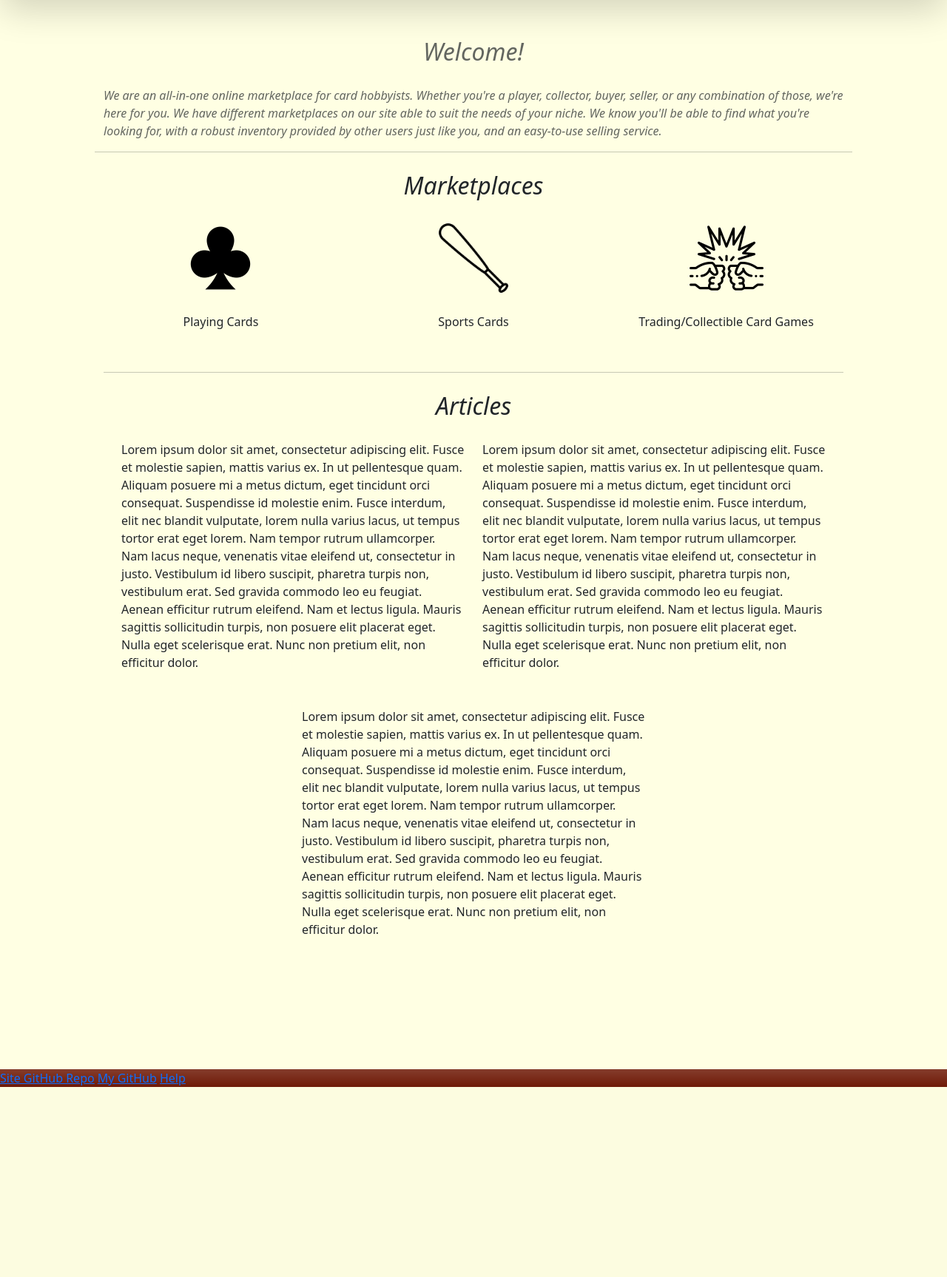
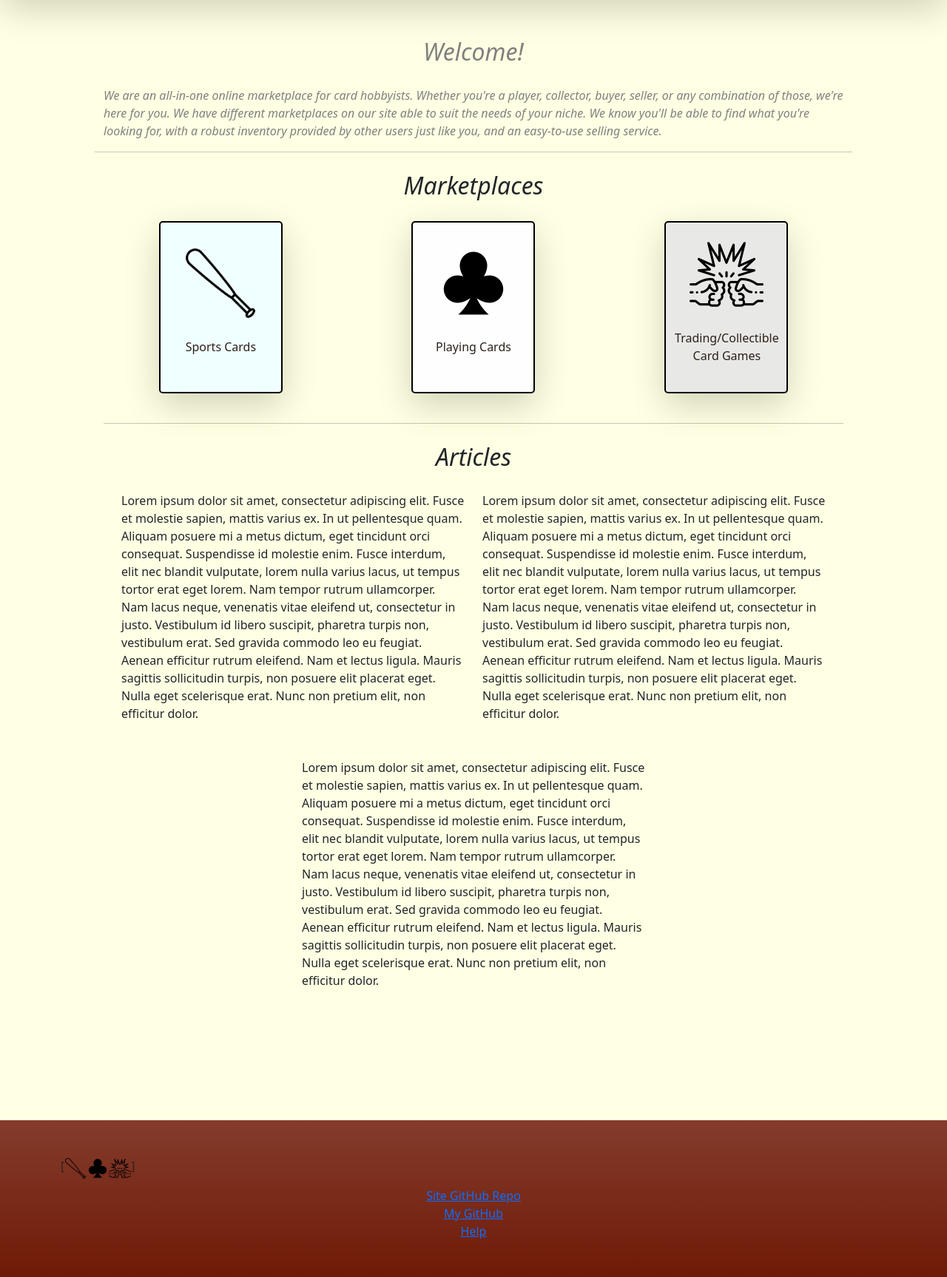
Before and after one commit to evschl/CardSiteClass, a web app: file index.html in a window 1280 px wide. Shown: the part 87-1814 px from the top of the page at 74% size. Before the commit the page ends 1557 px from the top, so only its background shows below. Run offline with its HTML, style and script files only (its server is not run), Linux system fonts and the light colour scheme.

Commit message:
Work on footer logos, marketplace containers finished

```diff
--- a/index.html
+++ b/index.html
@@ -34,7 +34,7 @@
                         <button class="btn btn-outline-success my-2 my-sm-0" id="submitBtn" type="submit"><img id="searchImg" src="images/search.png" class="searchBtn"></button>
                     </form>
                 </div>
-                <a href="index.html" id="homeBtn">
+                <a href="index.html" id="linkBtn">
                     <div class="d-flex" id="siteTitle">
                         <h1>CardCommunity</h1>
                     </div>
@@ -65,21 +65,27 @@
             <div class="container-sm" id="bodyContainer">
                 <h2 id="sectionHeader">Marketplaces</h2>
                 <div class="container-sm" id="marketplaceHomeContainer">
-                    <div class="container-sm" id="playingCardMarket">
-                        <a href="marketplace.html"><img id="marketplaceImg" src="images/clubs.png"></a>
-                        <br>
-                        <p id="marketplaceText">Playing Cards</p>
-                    </div>
-                    <div class="container-sm" id="sportMarket">
-                        <a href="marketplace.html"><img id="marketplaceImg" src="images/bat.png"></a>
+                    <a id="linkBtn" href="marketplace.html">
+                        <div class="shadow-lg container-sm" id="sportMarket">
+                            <img id="marketplaceImg" src="images/bat.png">
                             <br>
                             <p id="marketplaceText">Sports Cards</p>
                         </div>
-                    <div class="container-sm" id="magicMarket">
-                        <a href="marketplace.html"><img id="marketplaceImg" src="images/clash.png"></a>
+                    </a>
+                    <a id="linkBtn" href="marketplace.html">
+                        <div class="shadow-lg container-sm" id="playingCardMarket">
+                            <img id="marketplaceImg" src="images/clubs.png">
+                            <br>
+                            <p id="linkBtn">Playing Cards</p>
+                        </div>
+                    </a>
+                    <a id="linkBtn" href="marketplace.html">
+                        <div class="shadow-lg container-sm" id="magicMarket">
+                            <img id="marketplaceImg" src="images/clash.png">
                             <br>
                             <p id="marketplaceText">Trading/Collectible Card Games</p>
                         </div>
+                    </a>
                 </div>
                 <br>
                 <hr>
@@ -93,6 +99,19 @@
         </main>
 
         <footer class="bg-gradient">
+            <div class="container-sm" id="logoContainer">
+                <p>[</p>
+                    <a href="marketplace.html">
+                        <img id="footerImg" src="images/bat.png" class="imgSports">
+                    </a>
+                    <a href="marketplace.html">
+                        <img id="footerImg" src="images/clubs.png" class="imgPlaying">
+                    </a>
+                    <a href="marketplace.html">
+                        <img id="footerImg" src="images/clash.png" class="imgTCG">
+                    </a>
+                <p>]</p>
+            </div>
             <a id="footLink" href="https://github.com/evschl/CardSiteClass">Site GitHub Repo</a>
             <a id="footLink" href="https://github.com/evschl">My GitHub</a>
             <ln></ln>
--- a/styles/index.css
+++ b/styles/index.css
@@ -17,8 +17,8 @@ body {
 
 header {
     background-color: #c8763e;
+    position: fixed;
     width: 100%;
-    position: fixed;
     border: 5px 5px 5px 0px;
     border-radius: 0px 0px 10px 10px;
     border-style: solid;
@@ -33,7 +33,10 @@ main {
 footer {
     background: #6f1a07;
     position: sticky;
-    height: 20%;
+    display: flex;
+    flex-flow: column nowrap;
+    align-items: center;
+    padding: 50px;
 }
 
 #headerNavContainer {
@@ -42,7 +45,7 @@ footer {
     justify-content: space-between;
 }
 
-#homeBtn {
+#linkBtn {
     text-decoration: none;
     color: #2b2118;
 }
@@ -62,7 +65,7 @@ footer {
 
 #tutorialContainer {
     font-style: italic;
-    opacity: 70%;
+    color: gray;
 }
 
 #sectionHeader {
@@ -75,7 +78,7 @@ footer {
 #marketplaceHomeContainer {
     display: flex;
     flex-flow: row wrap;
-    justify-content: space-between;
+    justify-content: space-around;
     gap: 5%;
 }
 
@@ -92,8 +95,24 @@ footer {
 #magicMarket, #sportMarket, #playingCardMarket {
     display: flex;
     flex-flow: column wrap;
-    width: 30%;
+    height: 233px;
+    width: 167px;
     align-items: center;
+    justify-content: center;
+    border: solid black 2px;
+    border-radius: 5px;
+}
+
+#playingCardMarket {
+    background-color: #FEFEFE;
+}
+
+#magicMarket {
+    background-color: #e8e8e6;
+}
+
+#sportMarket {
+    background-color: #F0FFFF
 }
 
 #magicArticle, #sportArticle, #playingArticle {
@@ -121,6 +140,11 @@ footer {
 #marketplaceImg {
     width: 100px;
     height: 100px;
+}
+
+#footerImg {
+    width: 30px;
+    height: 30px;
 }
 
 .faqCards {
```
Lines whose indentation alone changed are shown as unchanged.
